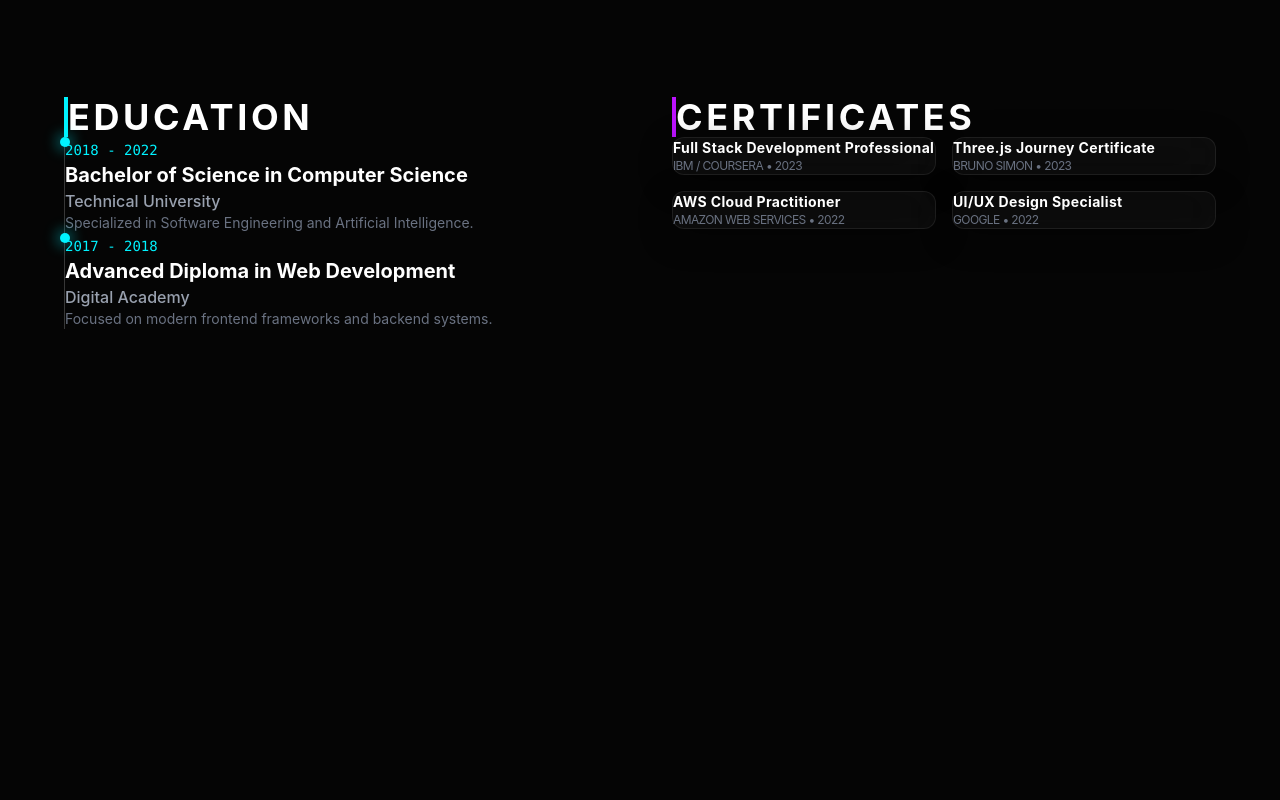
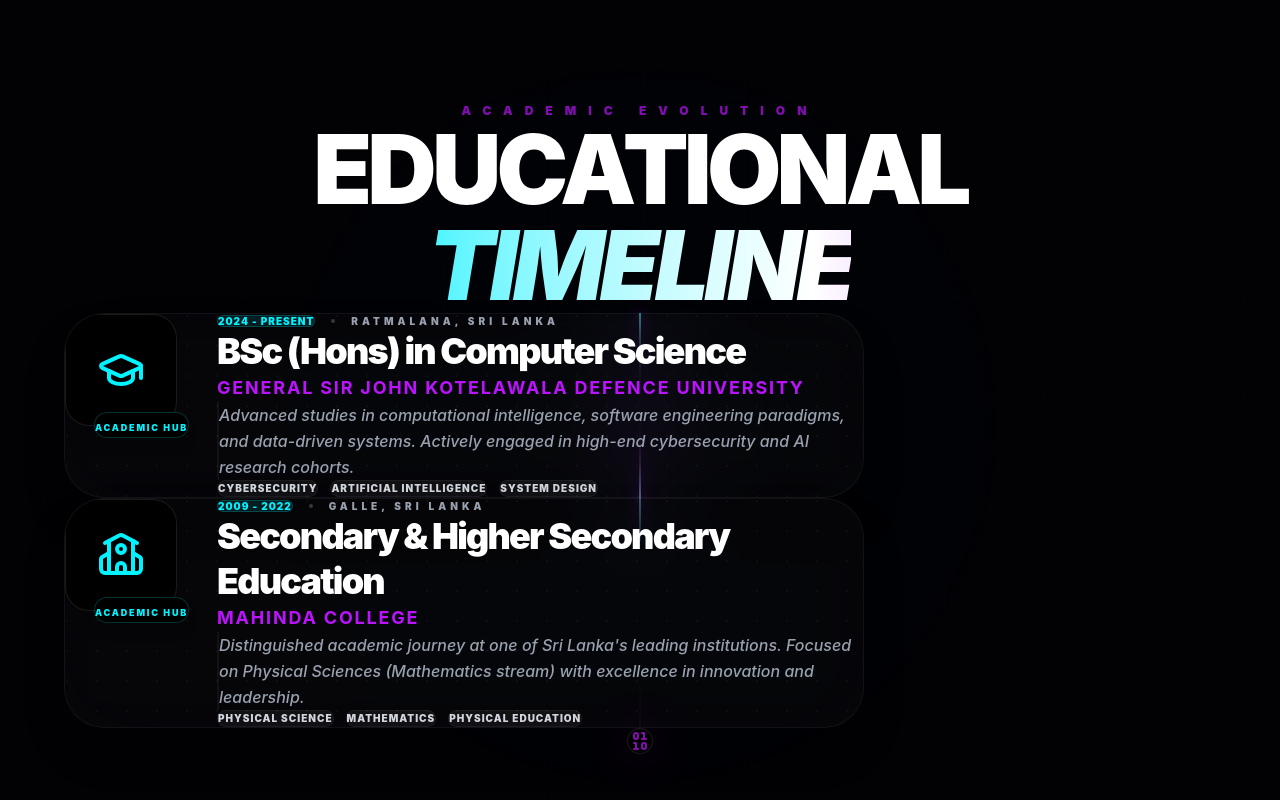
Before and after one commit to RavinduWathsula/portfolio3d, a React (Vite) app: page / in a window 1280 px wide. Shown: the part 1840-2640 px from the top of the page. Built offline with nearby package versions, Linux system fonts and the light colour scheme.

Commit message:
feat: complete redesign of education timeline with 3D effects and updated data

```diff
--- a/src/components/Education.jsx
+++ b/src/components/Education.jsx
@@ -1,71 +1,191 @@
-import { motion } from 'framer-motion'
+import { motion, useScroll, useSpring, useTransform } from 'framer-motion'
+import { useRef, useState } from 'react'
+import { GraduationCap, School, Cpu, Terminal, BookOpen, Binary } from 'lucide-react'
+
+const EducationCard = ({ item, index, mouseX, mouseY }) => {
+    const cardRef = useRef(null)
+    const [rotateX, setRotateX] = useState(0)
+    const [rotateY, setRotateY] = useState(0)
+
+    const handleMouseMove = (e) => {
+        if (!cardRef.current) return
+        const rect = cardRef.current.getBoundingClientRect()
+        const x = e.clientX - rect.left
+        const y = e.clientY - rect.top
+        const centerX = rect.width / 2
+        const centerY = rect.height / 2
+        setRotateX((y - centerY) / 10)
+        setRotateY(-(x - centerX) / 10)
+    }
+
+    const handleMouseLeave = () => {
+        setRotateX(0)
+        setRotateY(0)
+    }
+
+    return (
+        <motion.div
+            ref={cardRef}
+            onMouseMove={handleMouseMove}
+            onMouseLeave={handleMouseLeave}
+            initial={{ opacity: 0, scale: 0.9 }}
+            whileInView={{ opacity: 1, scale: 1 }}
+            viewport={{ once: true, margin: "-100px" }}
+            transition={{ duration: 0.8 }}
+            style={{
+                rotateX,
+                rotateY,
+                perspective: 1000,
+                transformStyle: "preserve-3d"
+            }}
+            className="relative w-full max-w-[800px] mx-auto group"
+        >
+            {/* Multi-layered Glow */}
+            <div className={`absolute inset-0 bg-gradient-to-br from-neon-blue/10 via-neon-purple/5 to-neon-blue/10 blur-3xl opacity-0 group-hover:opacity-100 transition-opacity duration-700`} />
+
+            <div className="relative bg-white/[0.02] backdrop-blur-2xl border border-white/5 rounded-[2.5rem] p-8 sm:p-12 overflow-hidden shadow-2xl group-hover:border-neon-blue/20 transition-all duration-700">
+                {/* Internal Grid */}
+                <div className="absolute inset-0 bg-[radial-gradient(circle_at_2px_2px,rgba(255,255,255,0.03)_1px,transparent_0)] bg-[size:30px_30px] pointer-events-none" />
+
+                <div className="relative z-10 flex flex-col md:flex-row gap-10 items-center md:items-start" style={{ transform: "translateZ(30px)" }}>
+                    {/* Logo Section */}
+                    <div className="relative flex-shrink-0">
+                        <div className="w-24 h-24 sm:w-28 sm:h-28 rounded-3xl bg-black border border-white/10 flex items-center justify-center relative overflow-hidden group-hover:shadow-[0_0_40px_rgba(0,243,255,0.25)] transition-all duration-700">
+                            <div className="absolute inset-0 bg-gradient-to-br from-neon-blue/20 to-transparent opacity-0 group-hover:opacity-100 transition-opacity" />
+                            <item.icon className="text-neon-blue group-hover:scale-110 group-hover:rotate-12 transition-all duration-700" size={48} />
+                        </div>
+                        <div className="absolute -bottom-3 -right-3 px-3 py-1.5 rounded-full bg-black border border-neon-blue/20 backdrop-blur-xl shadow-lg">
+                            <span className="text-[9px] font-black uppercase tracking-[0.2em] text-neon-blue">Academic Hub</span>
+                        </div>
+                    </div>
+
+                    {/* Content Section */}
+                    <div className="flex-grow space-y-6 text-center md:text-left">
+                        <div className="space-y-2">
+                            <div className="flex flex-wrap items-center justify-center md:justify-start gap-4">
+                                <span className="px-3 py-1 rounded-full bg-neon-blue/10 border border-neon-blue/20 text-[10px] font-black text-neon-blue uppercase tracking-widest leading-none">
+                                    {item.year}
+                                </span>
+                                <div className="h-1 w-1 rounded-full bg-white/20 hidden sm:block" />
+                                <span className="text-[10px] font-black text-gray-400 uppercase tracking-[0.4em]">{item.location}</span>
+                            </div>
+                            <h3 className="text-2xl sm:text-4xl font-black text-white leading-tight tracking-tighter group-hover:text-transparent group-hover:bg-clip-text group-hover:bg-gradient-to-r group-hover:from-white group-hover:to-neon-blue transition-all duration-500">
+                                {item.title}
+                            </h3>
+                            <p className="text-lg font-bold text-neon-purple mt-1 uppercase tracking-widest">{item.institution}</p>
+                        </div>
+
+                        <p className="text-gray-400 font-medium leading-relaxed max-w-2xl text-sm sm:text-base border-l-2 border-white/5 pl-6 italic">
+                            {item.description}
+                        </p>
+
+                        <div className="flex flex-wrap justify-center md:justify-start gap-3 pt-2">
+                            {item.tags.map((tag, tIndex) => (
+                                <span key={tIndex} className="text-[10px] font-black uppercase tracking-widest px-4 py-2 bg-white/5 rounded-xl border border-white/5 text-gray-300 group-hover:border-neon-blue/30 group-hover:bg-neon-blue/5 transition-all duration-500">
+                                    {tag}
+                                </span>
+                            ))}
+                        </div>
+                    </div>
+                </div>
+            </div>
+        </motion.div>
+    )
+}
 
 const Education = () => {
+    const containerRef = useRef(null)
+    const { scrollYProgress } = useScroll({
+        target: containerRef,
+        offset: ["start end", "end start"]
+    })
+
+    const pathLength = useSpring(scrollYProgress, {
+        stiffness: 100,
+        damping: 30,
+        restDelta: 0.001
+    })
+
     const education = [
         {
-            title: "Bachelor of Science in Computer Science",
-            institution: "Technical University",
-            year: "2018 - 2022",
-            description: "Specialized in Software Engineering and Artificial Intelligence."
+            title: "BSc (Hons) in Computer Science",
+            institution: "General Sir John Kotelawala Defence University",
+            year: "2024 - Present",
+            location: "Ratmalana, Sri Lanka",
+            description: "Advanced studies in computational intelligence, software engineering paradigms, and data-driven systems. Actively engaged in high-end cybersecurity and AI research cohorts.",
+            icon: GraduationCap,
+            tags: ["Cybersecurity", "Artificial Intelligence", "System Design"]
         },
         {
-            title: "Advanced Diploma in Web Development",
-            institution: "Digital Academy",
-            year: "2017 - 2018",
-            description: "Focused on modern frontend frameworks and backend systems."
+            title: "Secondary & Higher Secondary Education",
+            institution: "Mahinda College",
+            year: "2009 - 2022",
+            location: "Galle, Sri Lanka",
+            description: "Distinguished academic journey at one of Sri Lanka's leading institutions. Focused on Physical Sciences (Mathematics stream) with excellence in innovation and leadership.",
+            icon: School,
+            tags: ["Physical Science", "Mathematics", "Physical Education"]
         }
     ]
 
-    const certificates = [
-        { name: "Full Stack Development Professional", issuer: "IBM / Coursera", date: "2023" },
-        { name: "Three.js Journey Certificate", issuer: "Bruno Simon", date: "2023" },
-        { name: "AWS Cloud Practitioner", issuer: "Amazon Web Services", date: "2022" },
-        { name: "UI/UX Design Specialist", issuer: "Google", date: "2022" }
-    ]
+    return (
+        <section id="education" ref={containerRef} className="py-20 md:py-40 bg-[#020205] relative overflow-hidden flex items-center justify-center">
+            {/* 3D Animated Background Grid - Synced with Theme */}
+            <div className="absolute inset-0 pointer-events-none overflow-hidden opacity-20">
+                <motion.div
+                    style={{
+                        rotateX: useTransform(scrollYProgress, [0, 1], [20, -20]),
+                        rotateY: useTransform(scrollYProgress, [0, 1], [-10, 10]),
+                        translateZ: "-150px"
+                    }}
+                    className="absolute inset-[-20%] origin-center"
+                >
+                    <div className="w-full h-full bg-[linear-gradient(to_right,rgba(188,19,254,0.1)_1px,transparent_1px),linear-gradient(to_bottom,rgba(188,19,254,0.1)_1px,transparent_1px)] bg-[size:100px_100px]" />
+                </motion.div>
+                <div className="absolute inset-0 bg-[radial-gradient(circle_at_50%_50%,rgba(0,243,255,0.05)_0%,transparent_70%)]" />
+            </div>
 
-    return (
-        <section id="education">
-            <div className="max-w-container grid grid-cols-1 md:grid-cols-2 gap-16 px-4">
-                {/* Education Timeline */}
-                <motion.div
-                    initial={{ opacity: 0, x: -50 }}
-                    whileInView={{ opacity: 1, x: 0 }}
-                >
-                    <h2 className="text-4xl font-bold mb-10 uppercase tracking-widest border-l-4 border-neon-blue pl-4">
-                        Education
-                    </h2>
-                    <div className="space-y-12">
+            <div className="max-w-7xl mx-auto px-4 sm:px-6 relative z-10 w-full">
+                <div className="flex flex-col items-center mb-24">
+                    <motion.div
+                        initial={{ opacity: 0, scale: 0.8 }}
+                        whileInView={{ opacity: 1, scale: 1 }}
+                        transition={{ duration: 1 }}
+                        className="text-center space-y-4"
+                    >
+                        <span className="text-xs font-black uppercase tracking-[1em] text-neon-purple animate-pulse">Academic Evolution</span>
+                        <h2 className="text-5xl sm:text-7xl md:text-8xl font-black text-white leading-none tracking-tighter">
+                            EDUCATIONAL <br /> <span className="text-transparent bg-clip-text bg-gradient-to-r from-neon-blue via-white to-neon-purple italic animate-gradient-flow bg-[length:200%_auto]">TIMELINE</span>
+                        </h2>
+                    </motion.div>
+                </div>
+
+                <div className="relative">
+                    {/* Central Glowing Connection Path */}
+                    <div className="absolute left-1/2 top-0 h-full w-[2px] bg-white/5 -translate-x-1/2 hidden md:block">
+                        <motion.div
+                            style={{ scaleY: pathLength, transformOrigin: "top" }}
+                            className="w-full h-full bg-gradient-to-b from-neon-blue via-neon-purple to-neon-blue shadow-[0_0_20px_#bc13fe]"
+                        />
+                    </div>
+
+                    <div className="space-y-32 relative">
                         {education.map((item, index) => (
-                            <div key={index} className="relative pl-8 border-l border-white/20">
-                                <div className="absolute left-[-5px] top-0 w-[10px] h-[10px] bg-neon-blue rounded-full neon-shadow" />
-                                <span className="text-sm font-mono text-neon-blue">{item.year}</span>
-                                <h3 className="text-xl font-bold mt-1">{item.title}</h3>
-                                <p className="text-gray-400 font-medium">{item.institution}</p>
-                                <p className="text-gray-500 mt-2 text-sm">{item.description}</p>
-                            </div>
+                            <EducationCard key={index} item={item} index={index} />
                         ))}
                     </div>
-                </motion.div>
+                </div>
 
-                {/* Certificates Grid */}
+                {/* Final Decorative Node */}
                 <motion.div
-                    initial={{ opacity: 0, x: 50 }}
-                    whileInView={{ opacity: 1, x: 0 }}
+                    initial={{ opacity: 0 }}
+                    whileInView={{ opacity: 1 }}
+                    className="flex justify-center mt-32"
                 >
-                    <h2 className="text-4xl font-bold mb-10 uppercase tracking-widest border-l-4 border-neon-purple pl-4">
-                        Certificates
-                    </h2>
-                    <div className="grid grid-cols-1 sm:grid-cols-2 gap-4">
-                        {certificates.map((cert, index) => (
-                            <div key={index} className="glass p-5 rounded-xl hover:border-neon-purple transition-all group">
-                                <h4 className="font-bold text-sm tracking-wide group-hover:text-neon-purple transition-colors">
-                                    {cert.name}
-                                </h4>
-                                <p className="text-xs text-gray-500 mt-1 uppercase tracking-tighter">
-                                    {cert.issuer} • {cert.date}
-                                </p>
-                            </div>
-                        ))}
+                    <div className="relative">
+                        <div className="p-5 rounded-full bg-black border border-white/10 shadow-[0_0_50px_rgba(188,19,254,0.2)]">
+                            <Binary className="text-neon-purple animate-pulse" size={24} />
+                        </div>
+                        <div className="absolute -inset-4 border border-neon-purple/20 rounded-full animate-ping opacity-20" />
                     </div>
                 </motion.div>
             </div>
```
